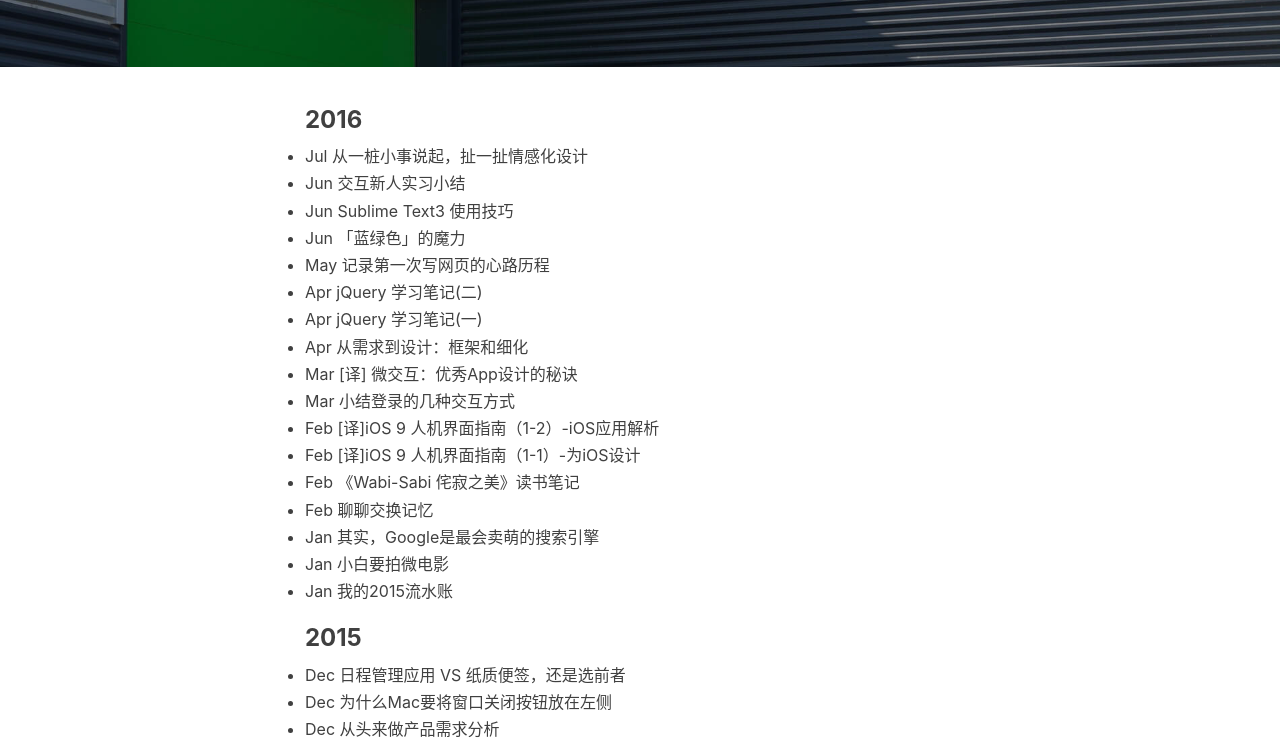
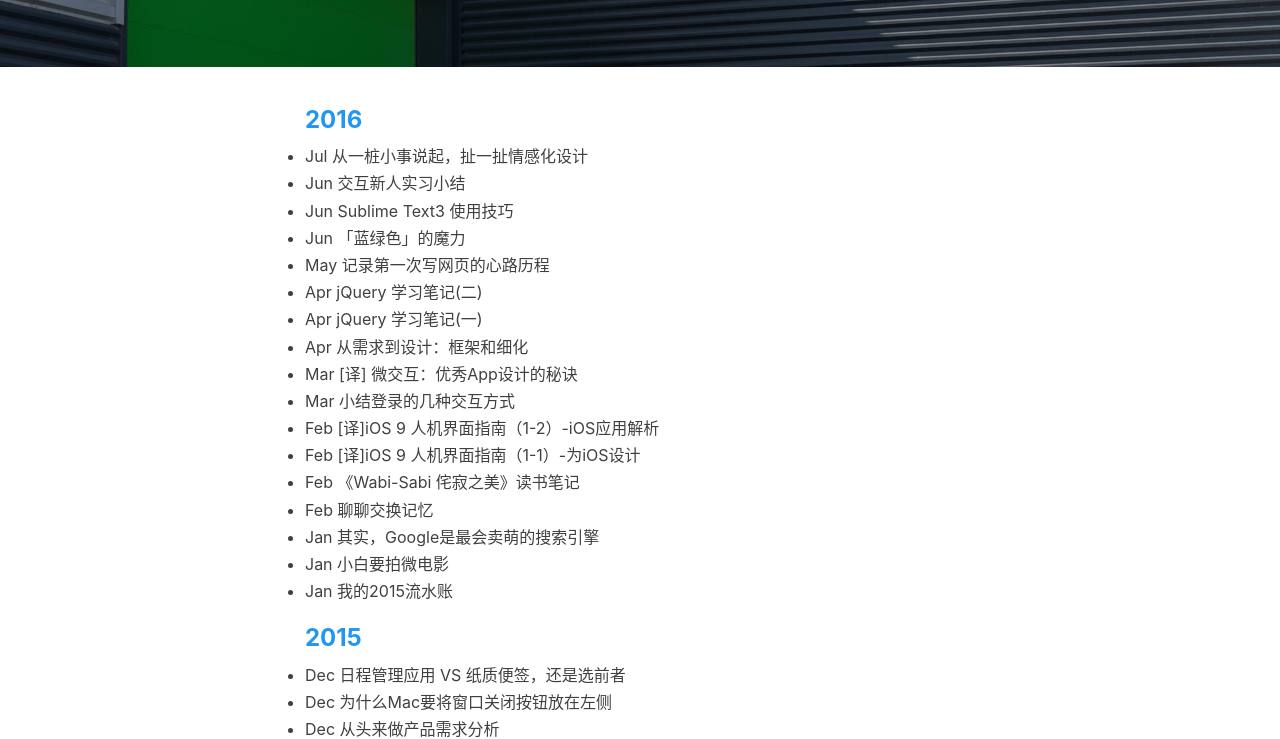
Before and after one commit to Winnie25/mondayc.github.io, a Jekyll site: the page built from archive.html, in a window 1280 px wide. Shown: the part 263-1002 px from the top of the page. Built offline with Jekyll 4.4.1, drawn with Linux system fonts in a browser that asks for light colours; nearby versions of some CDN libraries; Markdown is read by kramdown in place of the engine named in the settings; comment, search, counter and statistics services are not loaded.

Commit message:
commit
from clock windows

```diff
--- a/archive.html
+++ b/archive.html
@@ -23,17 +23,16 @@ header-img: "img/tags-flat.jpg"
 <div class="container">
   <div class="row">
     <div class="col-lg-8 col-lg-offset-2 col-md-10 col-md-offset-1">
-            <!-- 标签云 -->
       <ul>
         {% for post in site.posts %}
 
           {% unless post.next %}
-            <h3>{{ post.date | date: '%Y' }}</h3>
+            <h3 style="color: #2196f3;">{{ post.date | date: '%Y' }}</h3>
           {% else %}
             {% capture year %}{{ post.date | date: '%Y' }}{% endcapture %}
             {% capture nyear %}{{ post.next.date | date: '%Y' }}{% endcapture %}
             {% if year != nyear %}
-              <h3>{{ post.date | date: '%Y' }}</h3>
+              <h3 style="color: #2196f3;">{{ post.date | date: '%Y' }}</h3>
             {% endif %}
           {% endunless %}
 
```
